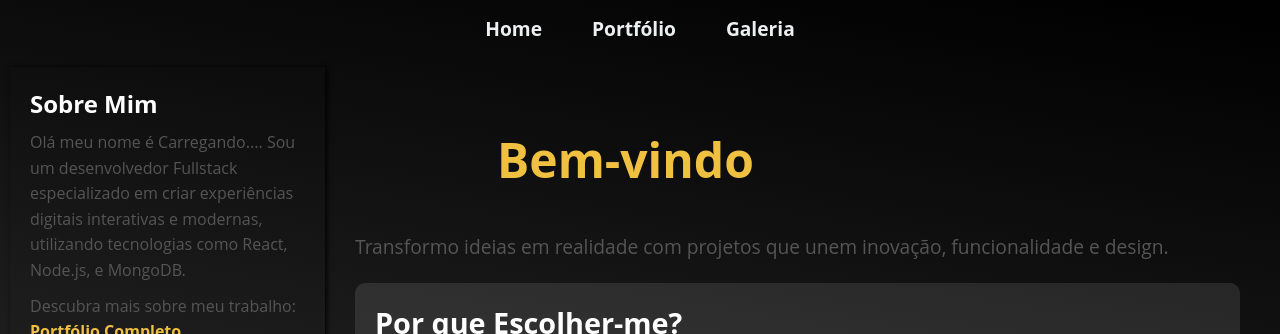
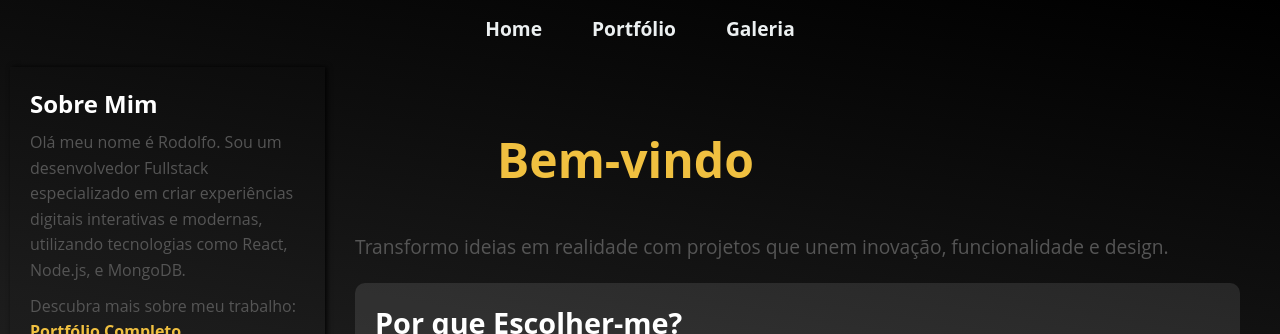
Before and after one commit to Rodolfo12ads/portNovo, a React (Vite) app in the folder Frontend/: page / in a window 1280 px wide. Shown: the top 334 px of the page. Built offline with nearby package versions, Linux system fonts and the light colour scheme; no server answers.

Commit message:
Update Home.jsx

```diff
--- a/Frontend/src/pages/Home.jsx
+++ b/Frontend/src/pages/Home.jsx
@@ -35,7 +35,7 @@ function Home() {
       <aside className={styles.sidebar}>
         <h2>Sobre Mim</h2>
         <p>
-          Olá meu nome é {user ? user.nome : "Carregando..."}.
+          Olá meu nome é {user ? user.nome : "Rodolfo"}.
           Sou um desenvolvedor Fullstack especializado em criar experiências
           digitais interativas e modernas, utilizando tecnologias como React,
           Node.js, e MongoDB.
```
